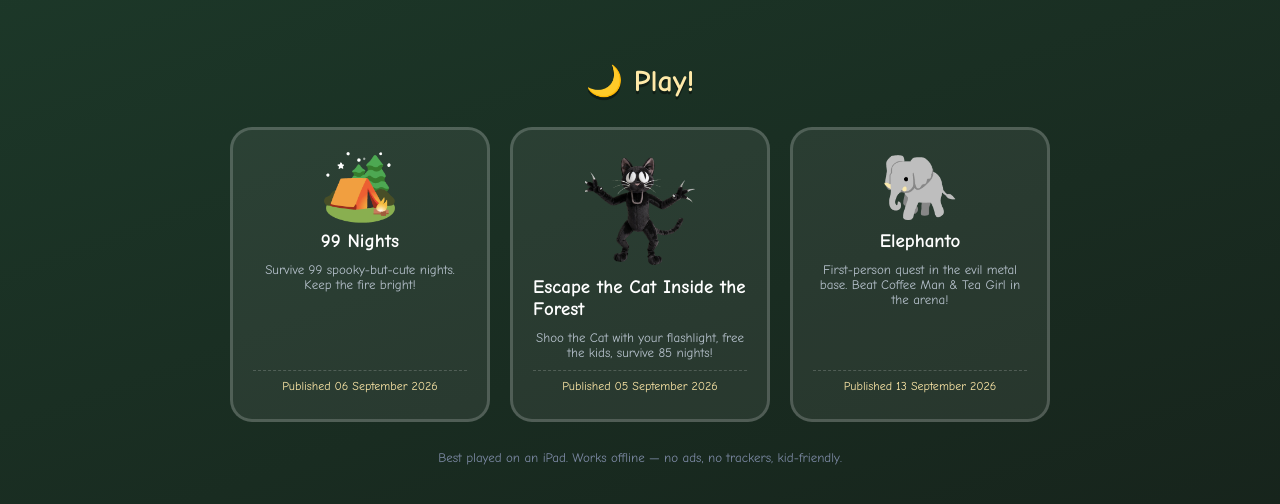
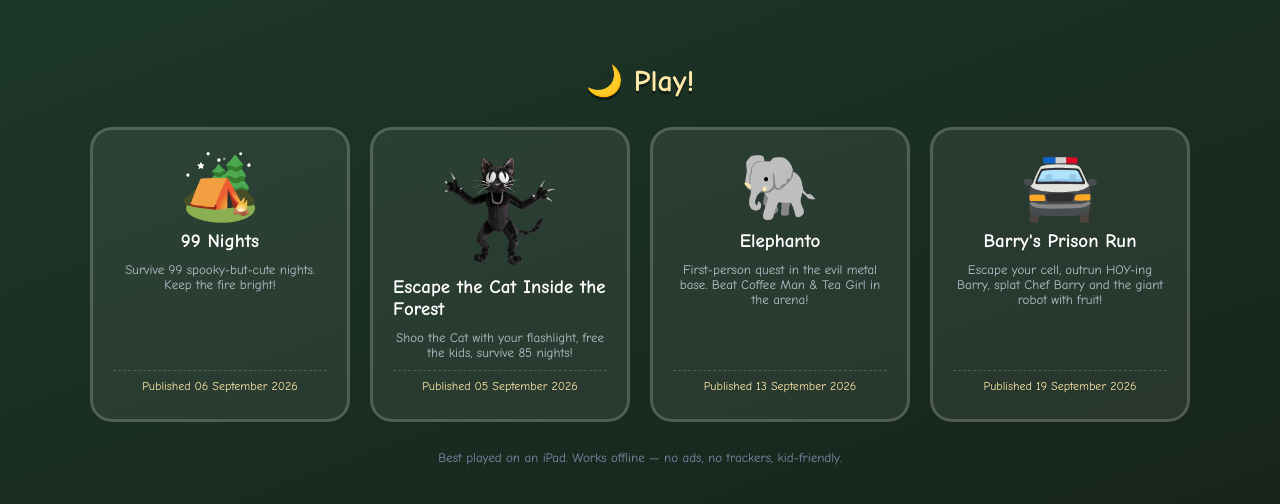
Before and after one commit to makingmusic/games, a plain HTML site: page index.html in a window 1280 px wide. Shown: the part 136-640 px from the top of the page. Drawn offline with Linux system fonts and the light colour scheme.

Commit message:
Publish Barry's Prison Run on the landing page.

```diff
--- a/index.html
+++ b/index.html
@@ -60,6 +60,12 @@
       <span>First-person quest in the evil metal base. Beat Coffee Man &amp; Tea Girl in the arena!</span>
       <time datetime="2026-09-13">Published 13 September 2026</time>
     </a>
+    <a class="card" href="barrysprisonrun/" data-game="barrysprisonrun">
+      <span class="art">🚔</span>
+      <b>Barry's Prison Run</b>
+      <span>Escape your cell, outrun HOY-ing Barry, splat Chef Barry and the giant robot with fruit!</span>
+      <time datetime="2026-09-19">Published 19 September 2026</time>
+    </a>
   </div>
   <p class="note">Best played on an iPad. Works offline — no ads, no trackers, kid-friendly.</p>
 </body>
```
